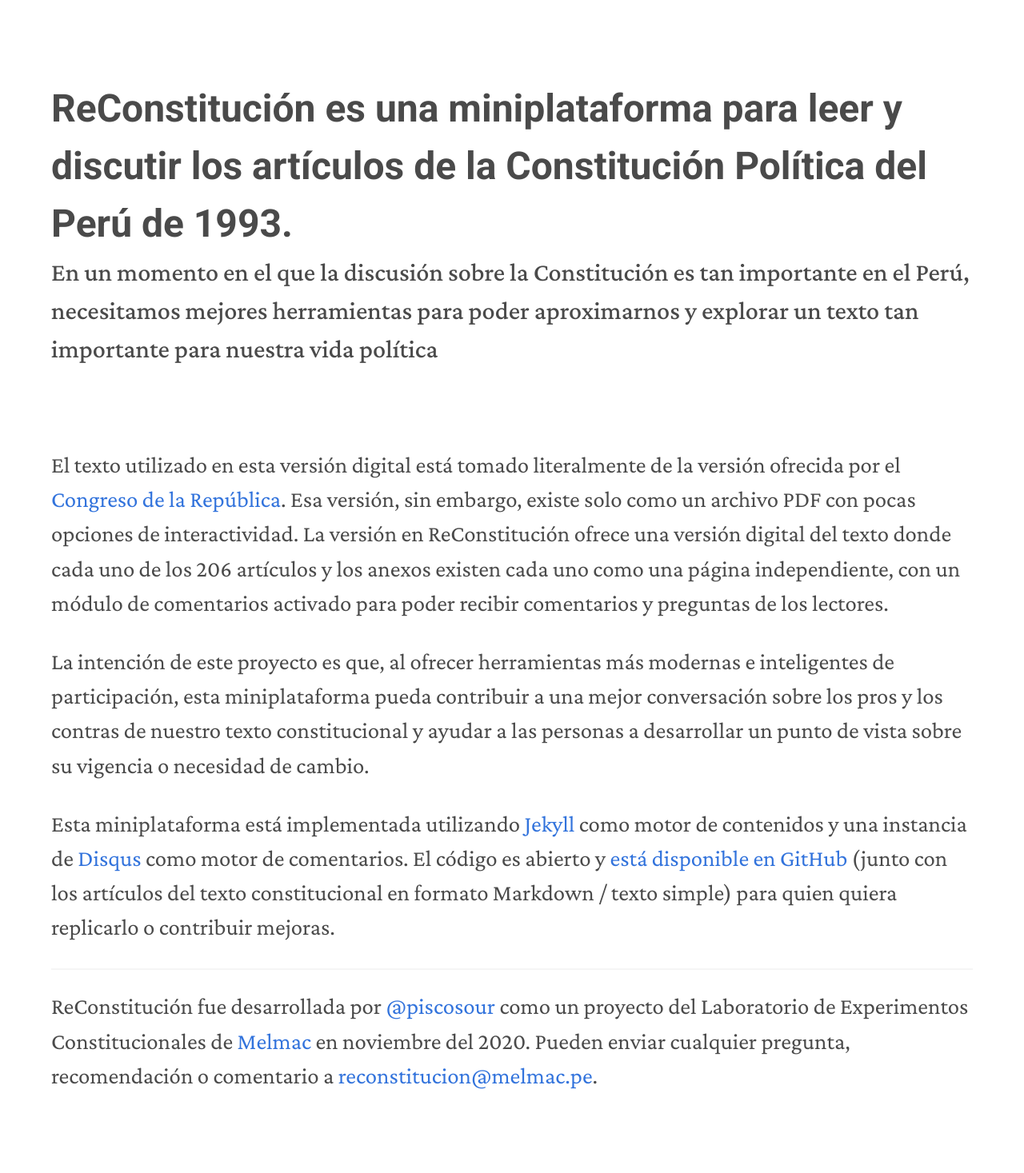
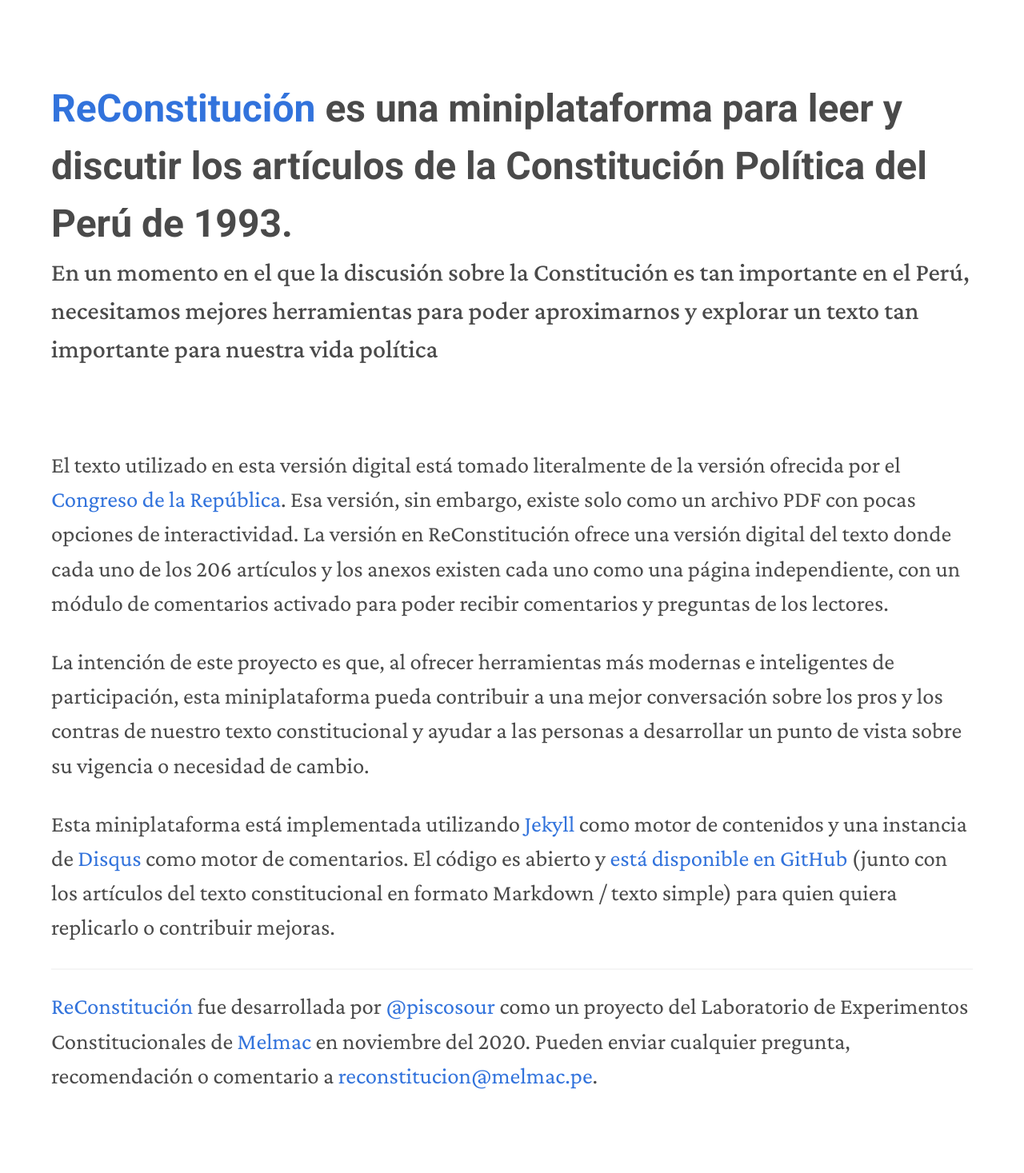
Before and after one commit to piscosour/constitucion, a Jekyll site: the page built from meta.html, in a window 1280 px wide. Shown: the whole page at 80% size. Built offline with Jekyll 4.4.1, drawn with Linux system fonts in a browser that asks for light colours; nearby versions of some CDN libraries; part of the change alters nothing that is shown.

Commit message:
link fixes

```diff
--- a/meta.html
+++ b/meta.html
@@ -3,7 +3,7 @@ layout: pagina
 permalink: /meta
 ---
 <div class="container index-header">
-	<h1>ReConstitución es una miniplataforma para leer y discutir los artículos de la Constitución Política del Perú de 1993.</h1>
+	<h1><a href="/">ReConstitución</a> es una miniplataforma para leer y discutir los artículos de la Constitución Política del Perú de 1993.</h1>
 	<p>En un momento en el que la discusión sobre la Constitución es tan importante en el Perú, necesitamos mejores herramientas para poder aproximarnos y explorar un texto tan importante para nuestra vida política</p>
 </div>
 
@@ -16,5 +16,5 @@ permalink: /meta
 
 	<hr />
 
-	<p>ReConstitución fue desarrollada por <a href="https://piscosour.pe">@piscosour</a> como un proyecto del Laboratorio de Experimentos Constitucionales de <a href="https://melmac.pe">Melmac</a> en noviembre del 2020. Pueden enviar cualquier pregunta, recomendación o comentario a <a href="mailto:reconstitucion@melmac.pe">reconstitucion@melmac.pe</a>.</p>
+	<p><a href="/">ReConstitución</a> fue desarrollada por <a href="https://piscosour.pe">@piscosour</a> como un proyecto del Laboratorio de Experimentos Constitucionales de <a href="https://melmac.pe">Melmac</a> en noviembre del 2020. Pueden enviar cualquier pregunta, recomendación o comentario a <a href="mailto:reconstitucion@melmac.pe">reconstitucion@melmac.pe</a>.</p>
 </div>
```
